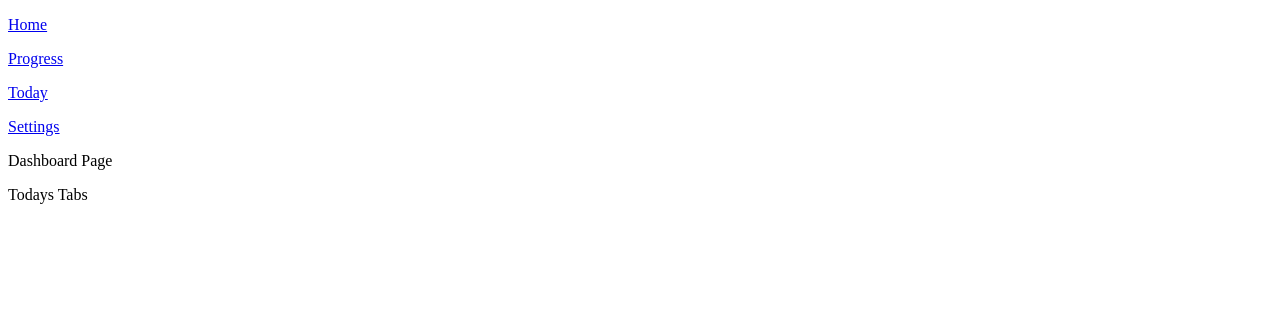
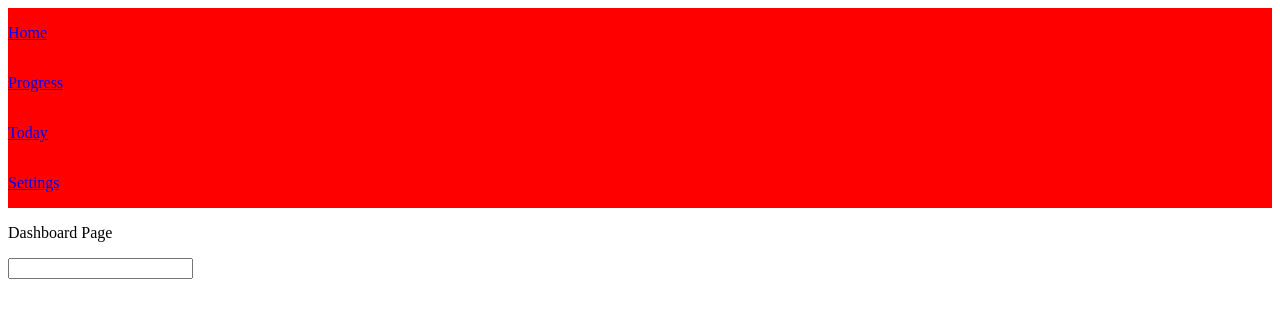
Before and after one commit to PattyBarnas/fit-calories, a Next.js app: page /dashboard/today in a window 1280 px wide. Shown: the top 318 px of the page. Built offline with nearby package versions, Linux system fonts and the light colour scheme.

Commit message:
CSS Modules, using FormData to validate input for logging daily foods

```diff
--- a/src/app/dashboard/today/page.tsx
+++ b/src/app/dashboard/today/page.tsx
@@ -1,3 +1,14 @@
+"use client";
+
 export default function Today() {
-  return <p>Todays Tabs</p>;
+  return (
+    <form>
+      <div>
+        <div>
+          <label htmlFor="foodType"></label>
+          <input type="text" />
+        </div>
+      </div>
+    </form>
+  );
 }
--- a/src/app/ui/dashboard/nav-links.tsx
+++ b/src/app/ui/dashboard/nav-links.tsx
@@ -3,6 +3,8 @@
 import Link from "next/link";
 import { usePathname } from "next/navigation";
 import clsx from "clsx";
+
+import styles from "@/app/ui/dashboard/nav.module.css";
 
 // ...
 const links = [
@@ -30,8 +32,9 @@ export default function NavLinks() {
               }
             )}
           >
-            {/* <LinkIcon className="w-6" /> */}
-            <p className="hidden md:block">{link.name}</p>
+            <div className={styles.links}>
+              <p className="hidden md:block">{link.name}</p>
+            </div>
           </Link>
         );
       })}
--- /dev/null
+++ b/src/app/ui/dashboard/nav.module.css
@@ -0,0 +1,9 @@
+.links {
+  display: flex;
+  flex-direction: row;
+  background-color: red;
+}
+.link {
+  margin: 0 auto !important;
+  background-color: green !important;
+}
```
Also changed, not shown: src/app/lib/actions.ts (added, +45 -0 lines).
